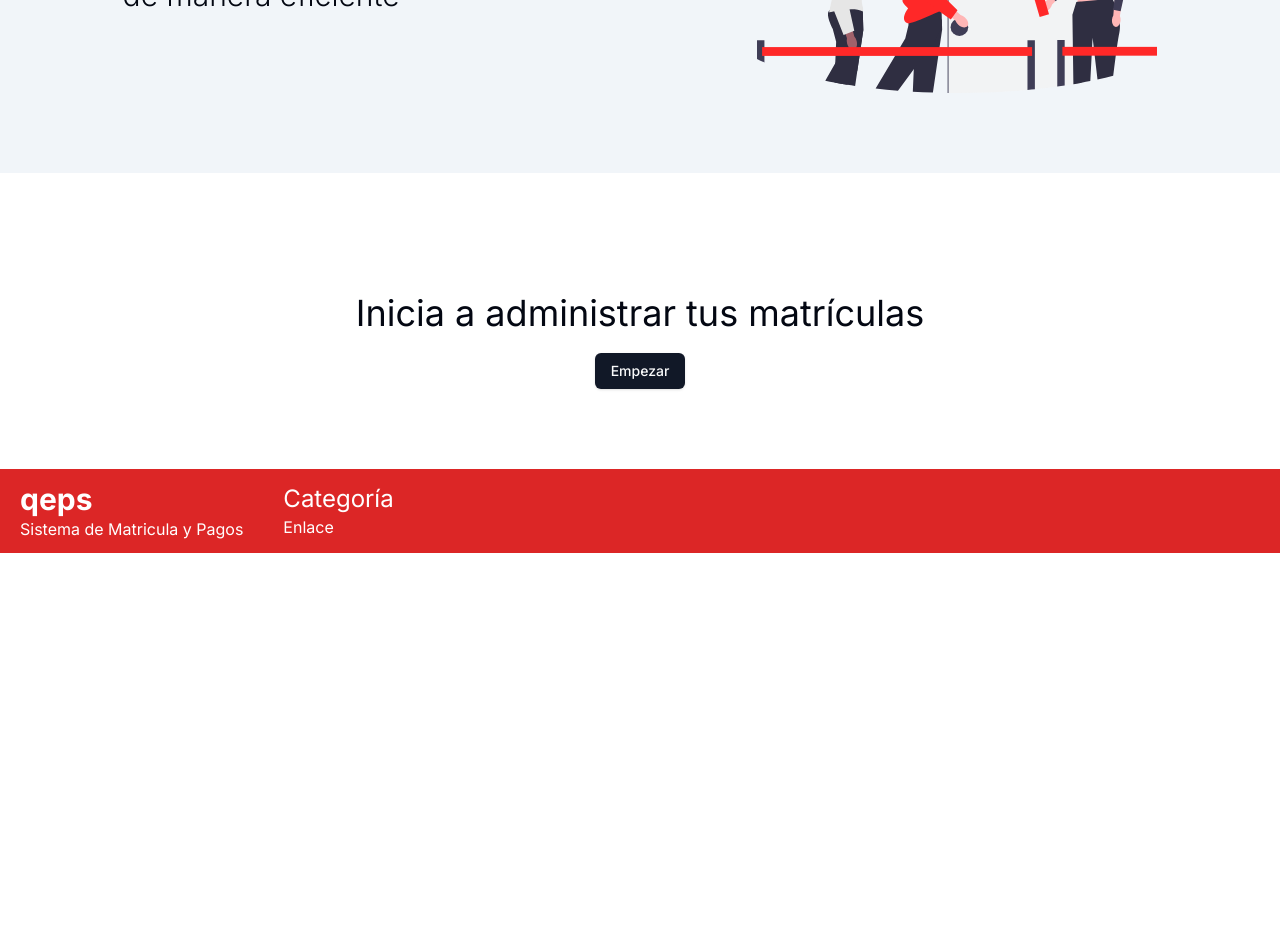
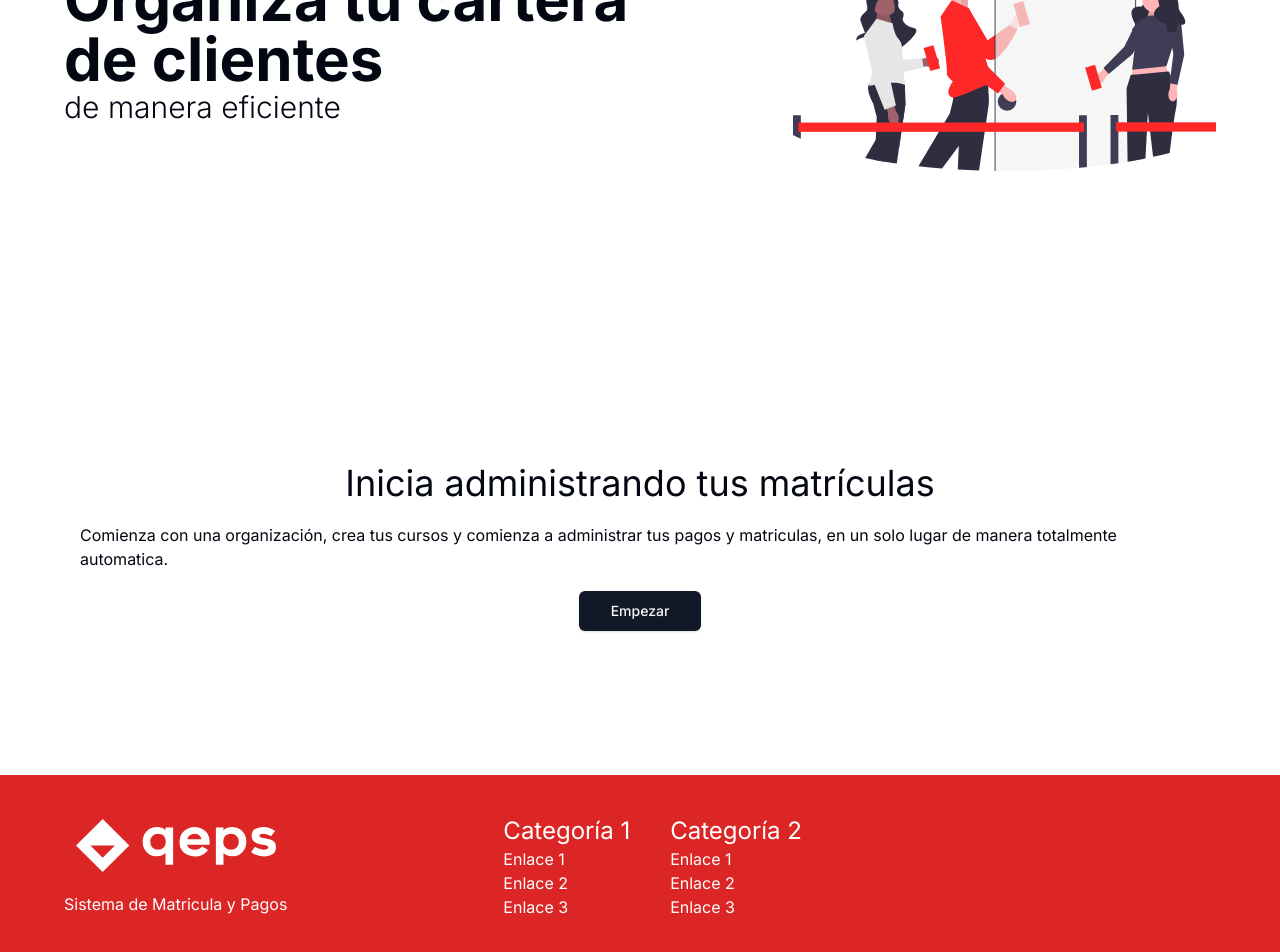
Before and after one commit to nzkdevsaider/qeps, a Next.js app: page / in a window 1280 px wide. Shown: the part 298-1250 px from the top of the page. Before the commit the page ends 851 px from the top, so only its background shows below. Built offline with nearby package versions, Linux system fonts and the light colour scheme.

Commit message:
index web design

```diff
--- a/src/app/page.js
+++ b/src/app/page.js
@@ -3,21 +3,26 @@ import Image from "next/image";
 
 export default function Home() {
   return (
-    <div className="space-y-10">
-      <div className="flex flex-row justify-center items-center bg-slate-100 py-20 gap-24">
-        <div>
-          <h1 className="text-4xl font-bold">
+    <div className="grid grid-cols-1 gap-5">
+      <div className="flex md:flex-row flex-col justify-center items-center p-16 my-16 gap-24">
+        <div className="text-center md:text-left">
+          <h1 className="text-6xl font-bold">
             Organiza tu cartera de clientes
           </h1>
           <h2 className="font-light text-3xl">de manera eficiente</h2>
         </div>
         <div>
-          <Image src="/assets/un1.svg" width={400} height={400} />
+          <Image src="/assets/un1.svg" width={600} height={600} />
         </div>
       </div>
-      <div className="flex flex-col justify-center items-center p-20 space-y-5">
-        <h1 className="text-4xl">Inicia a administrar tus matrículas</h1>
-        <Button>Empezar</Button>
+      <div className="flex flex-col justify-center items-center p-20 my-16 space-y-5">
+        <h1 className="text-4xl">Inicia administrando tus matrículas</h1>
+        <span>
+          Comienza con una organización, crea tus cursos y comienza a
+          administrar tus pagos y matriculas, en un solo lugar de manera
+          totalmente automatica.
+        </span>
+        <Button size="lg">Empezar</Button>
       </div>
     </div>
   );
--- /dev/null
+++ b/src/components/Branding/Logo.js
@@ -0,0 +1,16 @@
+import Image from "next/image";
+
+const Logo = ({ icon, width, height, color = "black" }) => {
+  return (
+    <div className="logo">
+      <Image
+        src={icon ? "/icon.svg" : "/logo.svg"}
+        width={width}
+        height={height}
+        className={`fill-${color}`}
+      />
+    </div>
+  );
+};
+
+export default Logo;
--- a/src/components/UserView/Footer.js
+++ b/src/components/UserView/Footer.js
@@ -1,16 +1,64 @@
+import Link from "next/link";
+import Logo from "../Branding/Logo";
+
+const categories = [
+  {
+    name: "Categoría 1",
+    content: [
+      {
+        name: "Enlace 1",
+        url: "#",
+      },
+      {
+        name: "Enlace 2",
+        url: "#",
+      },
+      {
+        name: "Enlace 3",
+        url: "#",
+      },
+    ],
+  },
+  {
+    name: "Categoría 2",
+    content: [
+      {
+        name: "Enlace 1",
+        url: "#",
+      },
+      {
+        name: "Enlace 2",
+        url: "#",
+      },
+      {
+        name: "Enlace 3",
+        url: "#",
+      },
+    ],
+  },
+];
+
 const Footer = () => {
   return (
-        <footer className="flex bg-red-600 text-white p-3 px-5 gap-10 mt-auto">
-            <div className="flex flex-col justify-center">
-            <h1 className="text-3xl font-bold">qeps</h1>
+    <footer className="flex flex-col md:flex-row bg-red-600 text-white p-10 px-16 gap-10 mt-auto">
+      <div className="flex flex-col justify-center items-center space-y-5 md:pr-44">
+        <Logo width={200} height={50} />
         <span className="text-white">Sistema de Matricula y Pagos</span>
       </div>
-            <div className="flex flex-col justify-center">
-                <h1 className="text-2xl">Categoría</h1>
-                <span>Enlace</span>
+      <div className="flex flex-row justify-center gap-10">
+        {categories.map((category, index) => (
+          <div key={index} className="flex flex-col">
+            <h1 className="text-2xl">{category.name}</h1>
+            {category.content.map((link, index) => (
+              <span key={index}>
+                <Link href={link.url}>{link.name}</Link>
+              </span>
+            ))}
+          </div>
+        ))}
       </div>
     </footer>
   );
-}
+};
 
 export default Footer;
--- a/src/components/UserView/NavBar.js
+++ b/src/components/UserView/NavBar.js
@@ -8,22 +8,25 @@ import {
   NavigationMenuList,
   NavigationMenuTrigger,
   NavigationMenuViewport,
-  navigationMenuTriggerStyle
+  navigationMenuTriggerStyle,
 } from "@/components/ui/navigation-menu";
 import Link from "next/link";
+import Logo from "../Branding/Logo";
 
 const NavBar = () => {
   return (
-    <navbar className="flex flex-row justify-between bg-red-500 shadow-xl p-5">
+    <navbar className="flex flex-row justify-between items-center bg-red-500 shadow-sm p-5">
       <div>
-        <h1 className="text-3xl font-bold text-white">qeps</h1>
+        <Logo width={200} height={50} />
       </div>
       <div>
         <NavigationMenu>
           <NavigationMenuList>
             <NavigationMenuItem>
-              <Link href="/login" legacyBehavior passHref>
-                <NavigationMenuLink className={navigationMenuTriggerStyle()}>Panel de control</NavigationMenuLink>
+              <Link href="/dashboard" legacyBehavior passHref>
+                <NavigationMenuLink className={navigationMenuTriggerStyle()}>
+                  Panel de control
+                </NavigationMenuLink>
               </Link>
             </NavigationMenuItem>
           </NavigationMenuList>
```
Also changed, not shown: public/logo.svg. Lines whose indentation alone changed are shown as unchanged.
